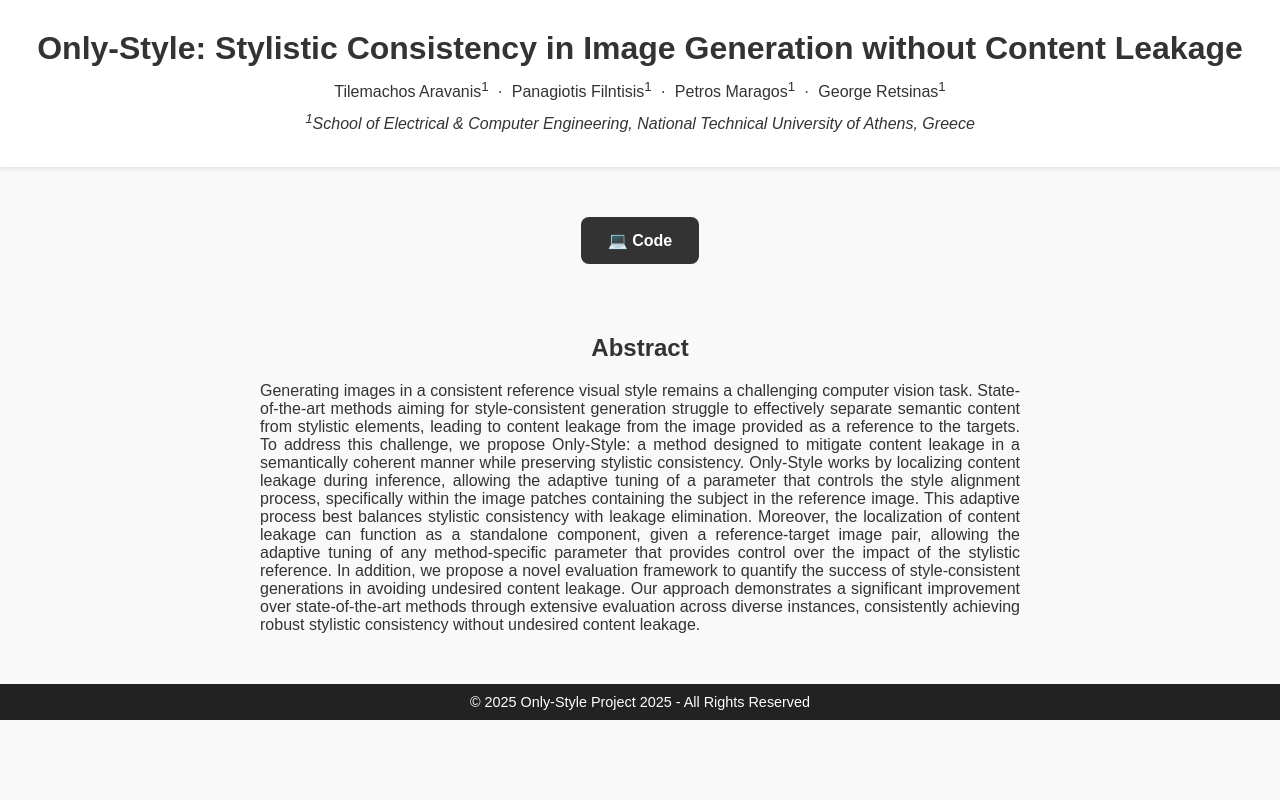
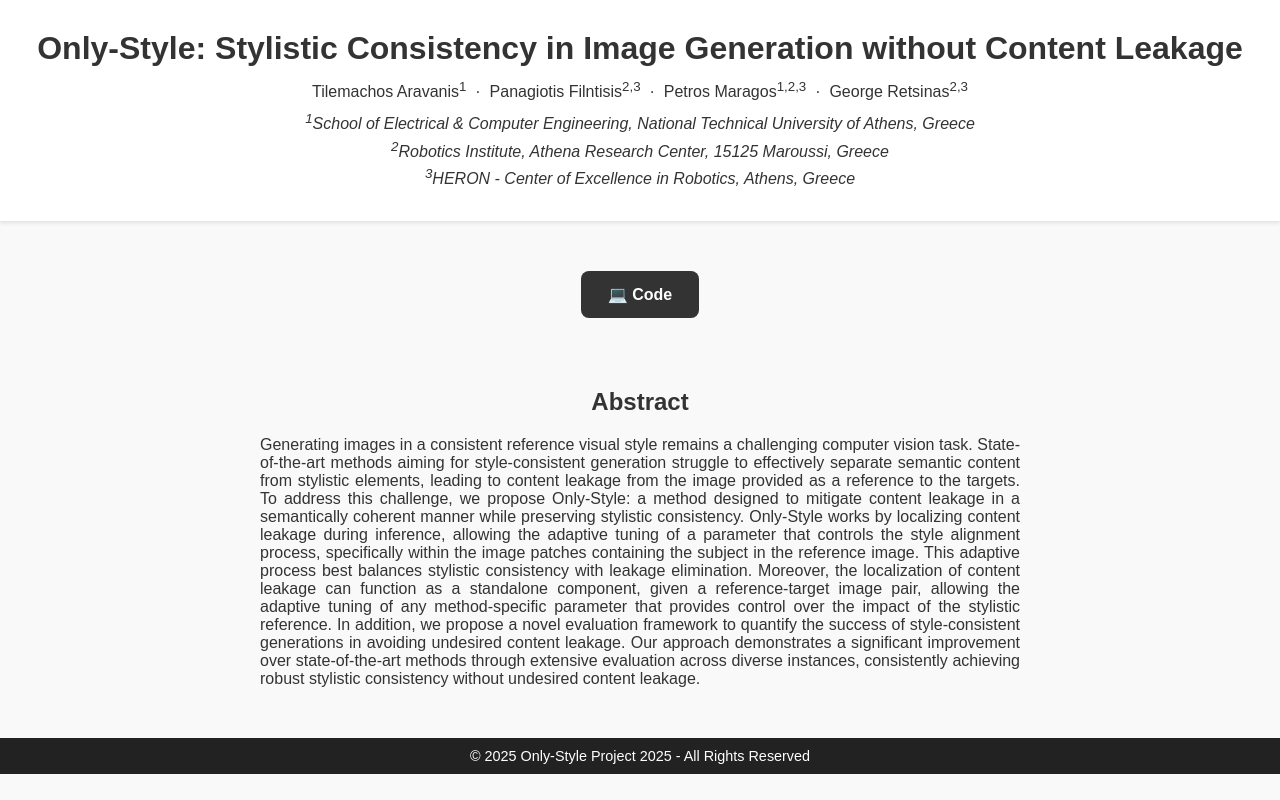
Before and after one commit to TilemahosAravanis/Only-Style-PP, a plain HTML site: page index.html in a window 1280 px wide. Drawn offline with Linux system fonts and the light colour scheme.

Commit message:
Update affiliations

```diff
--- a/index.html
+++ b/index.html
@@ -13,14 +13,16 @@
             <p class="author-list" style="margin: 0;">
                 <span>Tilemachos Aravanis<sup>1</sup></span>
                 &nbsp;&middot;&nbsp;
-                <span>Panagiotis Filntisis<sup>1</sup></span>
+                <span>Panagiotis Filntisis<sup>2,3</sup></span>
                 &nbsp;&middot;&nbsp;
-                <span>Petros Maragos<sup>1</sup></span>
+                <span>Petros Maragos<sup>1,2,3</sup></span>
                 &nbsp;&middot;&nbsp;
-                <span>George Retsinas<sup>1</sup></span>
+                <span>George Retsinas<sup>2,3</sup></span>
             </p>
             <p class="affiliation" style="margin: 5px 0 0; font-style: italic;">
-                <sup>1</sup>School of Electrical &amp; Computer Engineering, National Technical University of Athens, Greece
+                <sup>1</sup>School of Electrical &amp; Computer Engineering, National Technical University of Athens, Greece<br>
+                <sup>2</sup>Robotics Institute, Athena Research Center, 15125 Maroussi, Greece<br>
+                <sup>3</sup>HERON - Center of Excellence in Robotics, Athens, Greece
             </p>
         </div>
     </header>
```
